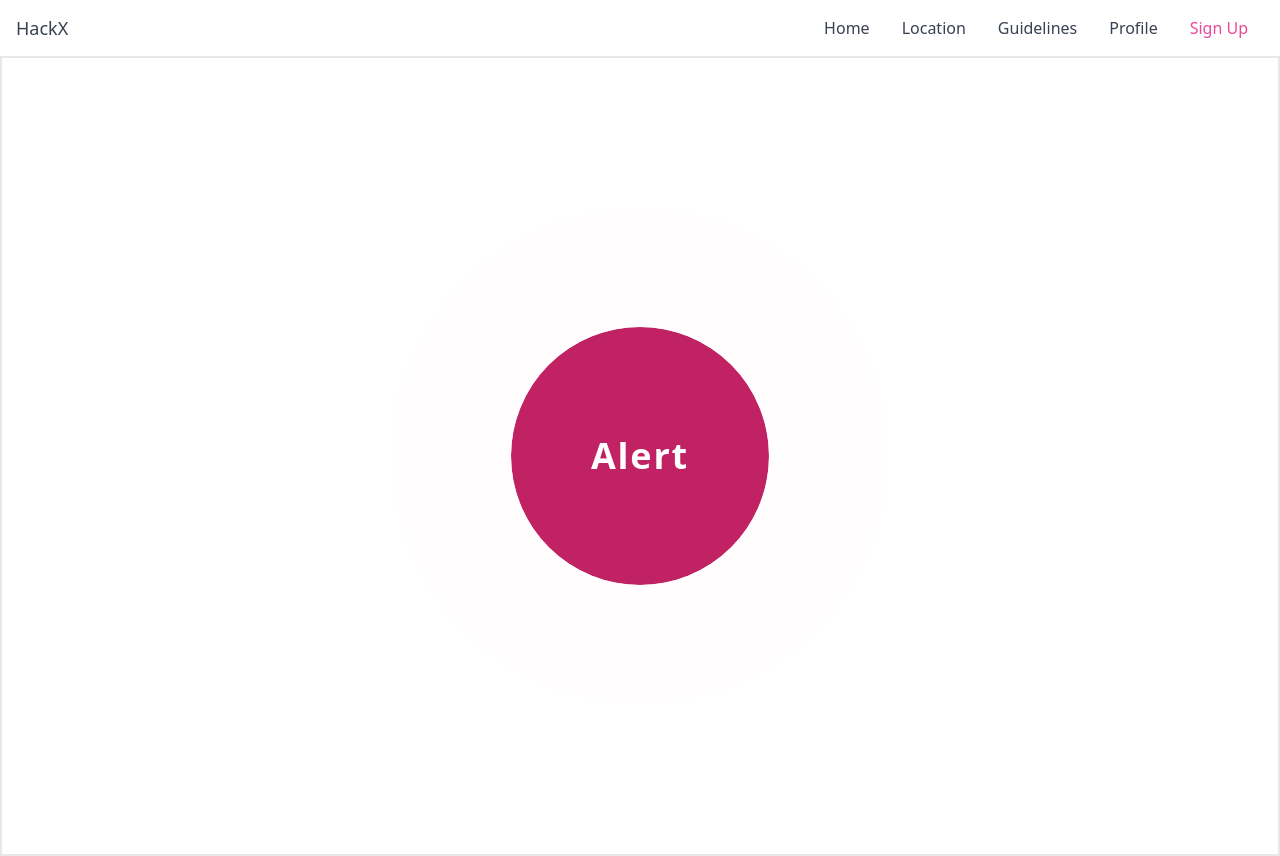
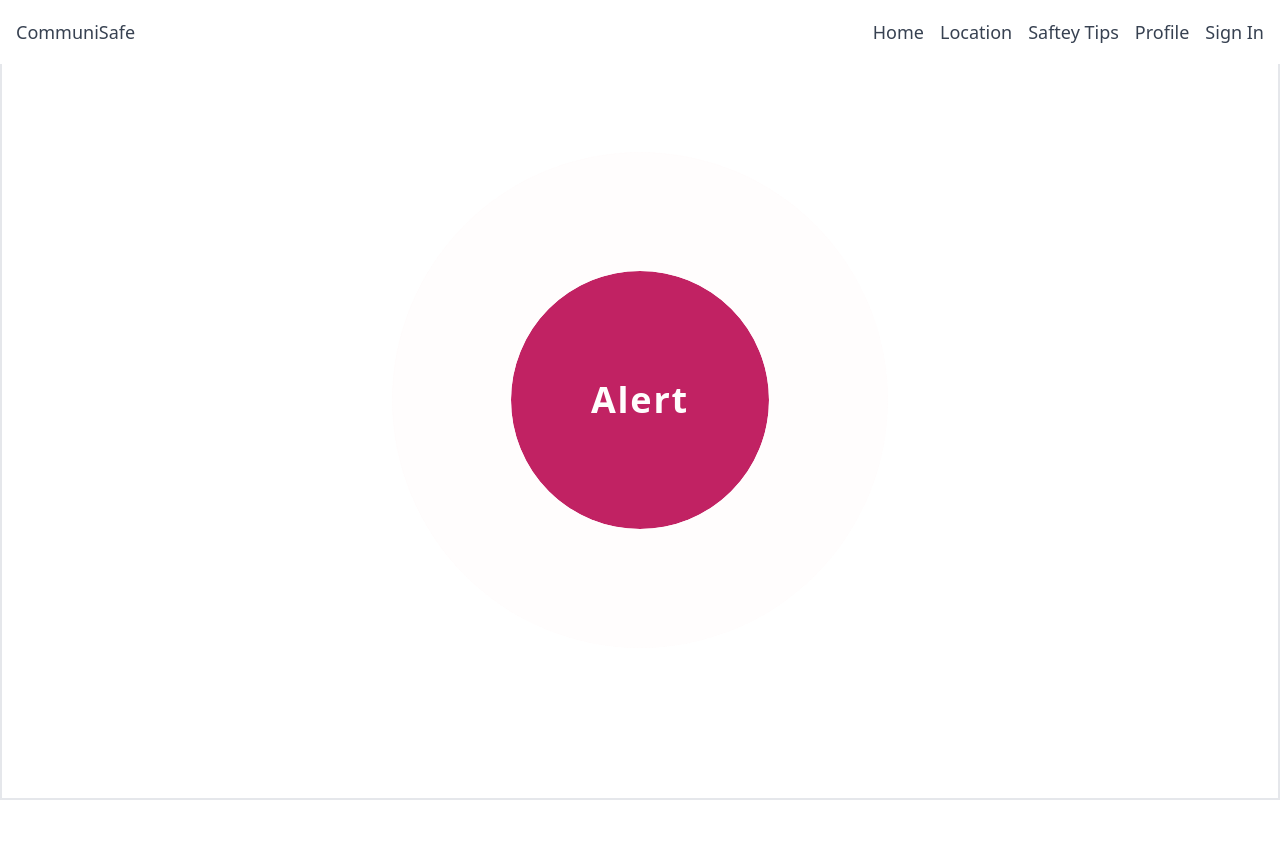
Before and after one commit to Bhanu1776/Community-Resilience-Network, a React (Vite) app in the folder client/: page / in a window 1280 px wide. After the commit the page ends 800 px from the top, so only its background shows below. Built offline with nearby package versions, Linux system fonts and the light colour scheme; what tailwindcss-debug-screens would draw is missing.

Commit message:
Redesigned Navbar

```diff
--- a/client/package.json
+++ b/client/package.json
@@ -10,8 +10,10 @@
     "preview": "vite preview"
   },
   "dependencies": {
+    "@react-google-maps/api": "^2.19.2",
     "react": "^18.2.0",
     "react-dom": "^18.2.0",
+    "react-icons": "^4.11.0",
     "tailwindcss-debug-screens": "^2.2.1"
   },
   "devDependencies": {
--- a/client/src/components/Navbar.jsx
+++ b/client/src/components/Navbar.jsx
@@ -1,13 +1,35 @@
+import { AiFillHome, AiFillSafetyCertificate } from 'react-icons/ai'
+import { FaLocationDot } from 'react-icons/fa6'
+import { FaUserAlt } from 'react-icons/fa'
+const icons = [
+  {
+    id: 1,
+    icon: <AiFillHome />,
+    name: "Home"
+  },
+  {
+    id: 2,
+    icon: <FaLocationDot />,
+    name: "Location"
+  },
+  {
+    id: 3,
+    icon: <AiFillSafetyCertificate />,
+    name: "Saftey Tips"
+  },
+  {
+    id: 4,
+    icon: <FaUserAlt />,
+    name: "Profile"
+  },
+]
+
 const Navbar = () => {
   return (
     <>
       <body
         className="
-      antialiased
-      bg-gradient-to-r
-      from-pink-300
-      via-pink-300
-      to-indigo-400
+      fixed bottom-0 md:top-0 left-0 z-[100] w-full
     "
       >
         <header>
@@ -17,6 +39,7 @@ const Navbar = () => {
           items-center
           justify-between
           w-full
+          h-16
           py-4
           md:py-0
           px-4
@@ -24,67 +47,23 @@ const Navbar = () => {
           bg-white
         "
           >
-            <div>
-              <a href="#">HackX</a>
+            <div className='flex md:hidden items-center justify-between w-full'>
+              {
+                icons.map((icon) => <span key={icon.id}>{icon.icon}</span>)
+              }
             </div>
 
-            <svg
-              xmlns="http://www.w3.org/2000/svg"
-              id="menu-button"
-              className="h-6 w-6 cursor-pointer md:hidden block"
-              fill="none"
-              viewBox="0 0 24 24"
-              stroke="currentColor"
+            <div
+              className="hidden w-full md:flex md:items-center justify-between "
+
             >
-              <path
-                strokeLinecap="round"
-                strokeLinejoin="round"
-                strokeWidth="2"
-                d="M4 6h16M4 12h16M4 18h16"
-              />
-            </svg>
-
-            <div
-              className="hidden w-full md:flex md:items-center md:w-auto"
-              id="menu"
-            >
-              <ul
-                className="
-              pt-4
-              text-base text-gray-700
-              md:flex
-              md:justify-between
-              md:pt-0"
-              >
-                <li>
-                  <a className="md:p-4 py-2 block hover:text-pink-400" href="#">
-                    Home
-                  </a>
-                </li>
-                <li>
-                  <a className="md:p-4 py-2 block hover:text-pink-400" href="#">
-                    Location
-                  </a>
-                </li>
-                <li>
-                  <a className="md:p-4 py-2 block hover:text-pink-400" href="#">
-                    Guidelines
-                  </a>
-                </li>
-                <li>
-                  <a className="md:p-4 py-2 block hover:text-pink-400" href="#">
-                    Profile
-                  </a>
-                </li>
-                <li>
-                  <a
-                    className="md:p-4 py-2 block hover:text-pink-400 text-pink-500"
-                    href="#"
-                  >
-                    Sign Up
-                  </a>
-                </li>
-              </ul>
+              <p>CommuniSafe</p>
+              <div className='flex w-[60%] justify-end gap-4 items-center'>
+                {
+                  icons.map((icon) => <span key={icon.id}>{icon.name}</span>)
+                }
+                <button>Sign In</button>
+              </div>
             </div>
           </nav>
         </header>
```
Also changed, not shown: 1 other file (tests, documents, lock files or other folders).
